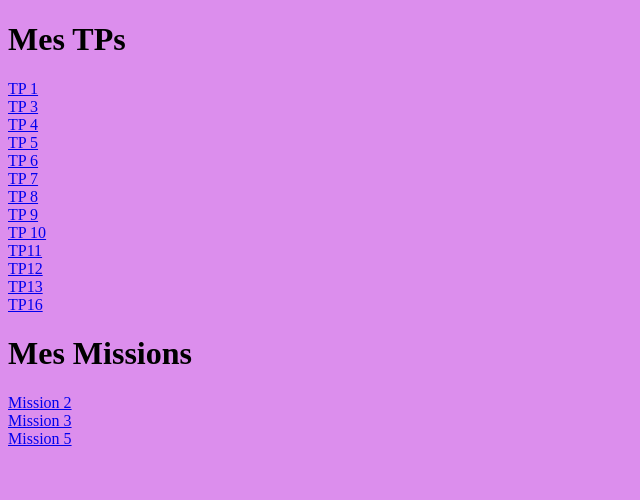
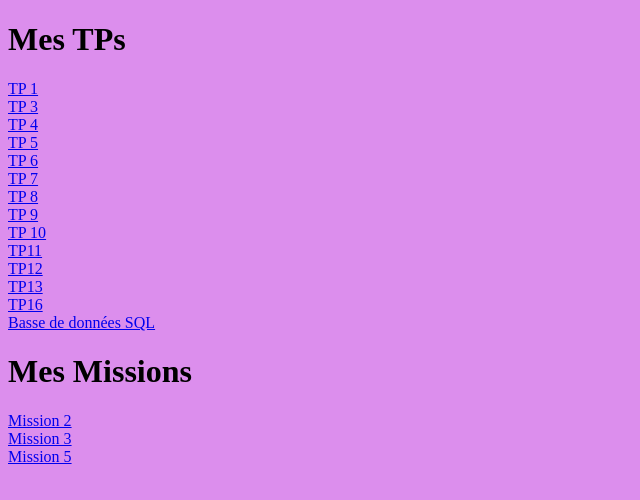
Before and after one commit to LucieVIVES/Portfolio, a plain HTML site: page index.html in a window 1280 px wide. Shown: the whole page, without its empty margins (0-640 px from the left). Drawn offline with Linux system fonts and the light colour scheme.

Commit message:
Update index.html
Added link to SQL database in TPs section.

```diff
--- a/index.html
+++ b/index.html
@@ -21,6 +21,7 @@
     <a href="tp12/index.html" name="f2">TP12</a><br>
     <a href="tp13/index.html" name="f2">TP13</a><br>
      <a href="tp16/tp16.docx" name="f2">TP16</a><br>
+     <a href="paris_sportifs.sql" name="f2">Basse de données SQL</a><br>
 
     <h1> Mes Missions</h1>
     <a href="mission2/index.html" name="f2">Mission 2</a><br>
```
